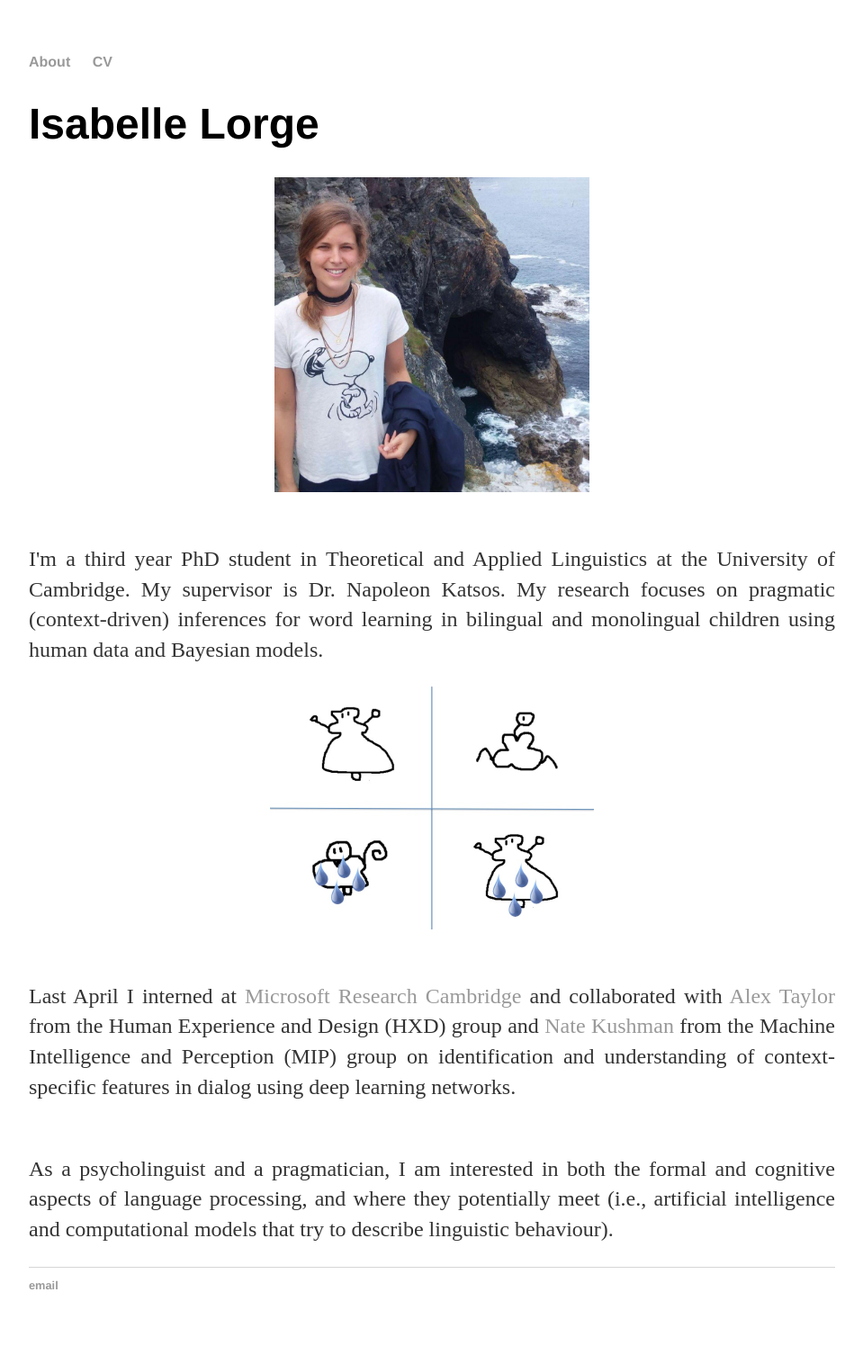
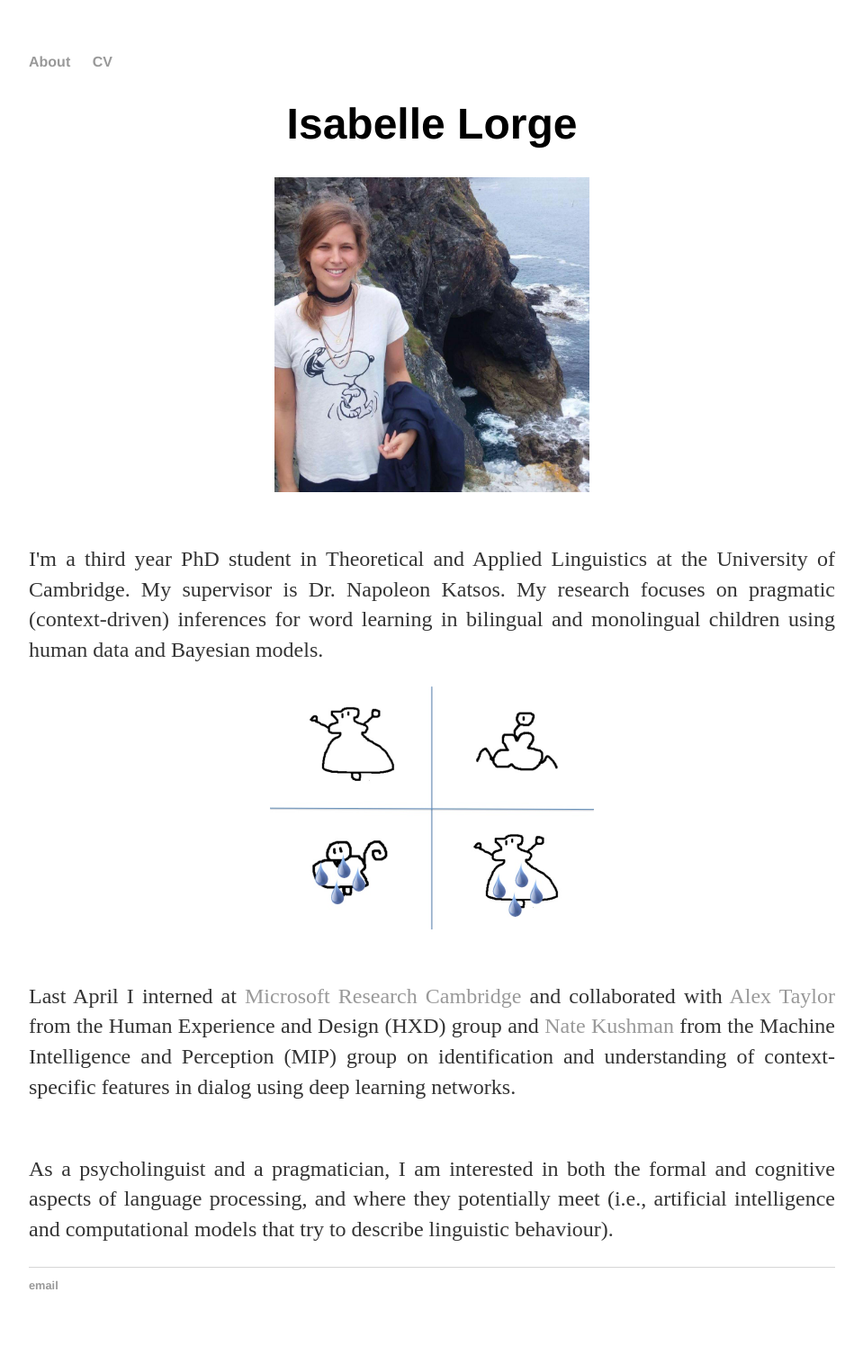
Before and after one commit to isabellelorge/isabellelorge.github.io, a Jekyll site: the page built from index.html, in a window 1280 px wide. Shown: the whole page at 90% size, without its empty margins (160-1119 px from the left). Built offline with Jekyll 4.4.1, drawn with Linux system fonts in a browser that asks for light colours.

```diff
--- a/index.html
+++ b/index.html
@@ -3,7 +3,7 @@ layout: default
 title: Isabelle Lorge
 ---
 <div class="blurb">
-	<h1>Isabelle Lorge </h1>
+	<center> <h1>Isabelle Lorge </h1> </center>
 	<img src="pic.jpg" alt="me", width="350", height="350" class="center">
 	<p><br>I'm a third year PhD student in Theoretical and Applied Linguistics at the University of Cambridge. My supervisor is
 	Dr. Napoleon Katsos. My research focuses on pragmatic (context-driven) inferences for word learning in bilingual and monolingual children using human data and Bayesian models.<br> </p>
```
